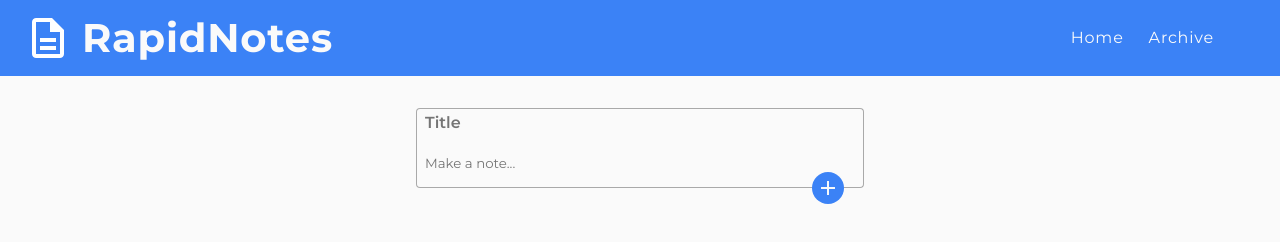
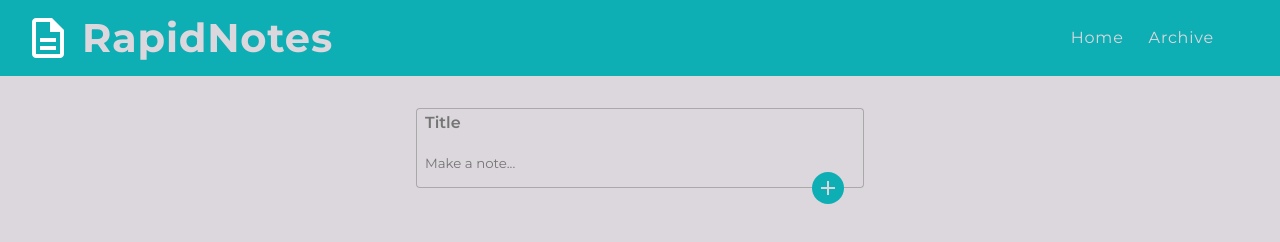
Before and after one commit to deepak-mahto/RapidNotes, a plain HTML site: page index.html in a window 1280 px wide. Drawn offline with Linux system fonts and the light colour scheme.

Commit message:
Fix: [logo(RapidNotes), Home, and Archive link has fixed]

```diff
--- a/index.html
+++ b/index.html
@@ -8,22 +8,22 @@
     <meta name="auther" content="Deepak Kumar">
     <meta name="description" content="A fast and lightweight notes app.">
     <title>Home | RapidNotes</title>
-    <link rel="stylesheet" href="style.css">
+    <link rel="stylesheet" href="./style.css">
 </head>
 <body class="body" data-page="home">
     <header class="heading d-flex">
         <div class="d-flex align-center gap-sm">
-            <img src="/assets/notes-sm.png">
+            <img src="./assets/notes-sm.png">
             <h1 class="heading-1">
-                <a class="link" href="/">RapidNotes</a>
+                <a href="./index.html" class="link">RapidNotes</a>
             </h1>
         </div>
         <nav class="nav d-flex align-center">
             <ul class="list-non-bullet">
                 <li class="list">
-                    <a href="/" class="link cursor">Home</a>
+                    <a href="./index.html" class="link cursor">Home</a>
                 </li>
-                <li class="list"><a href="/archive.html" class="link cursor">Archive</a></li>
+                <li class="list"><a href="./archive.html" class="link cursor">Archive</a></li>
             </ul>
         </nav>
     </header>
@@ -42,6 +42,6 @@
         <div class="other-title d-none">Others</div>
         <div class="notes-container d-flex wrap gap-md"></div>
     </div>
-    <script type="module" src="/main.js"></script>
+    <script type="module" src="./main.js"></script>
 </body>
 </html>
--- a/style.css
+++ b/style.css
@@ -4,8 +4,8 @@
 @import url("https://fonts.googleapis.com/icon?family=Material+Icons+Outlined");
 
 :root {
-    --background-color: #fafafa;
-    --primary-color: #3b82f6;
+    --background-color: #dbd7dc;
+    --primary-color: #0dafb5;
     --accent-color: #a9a9a9;
 }
 
```
Also changed, not shown: archive.html (+6 -6 lines).
